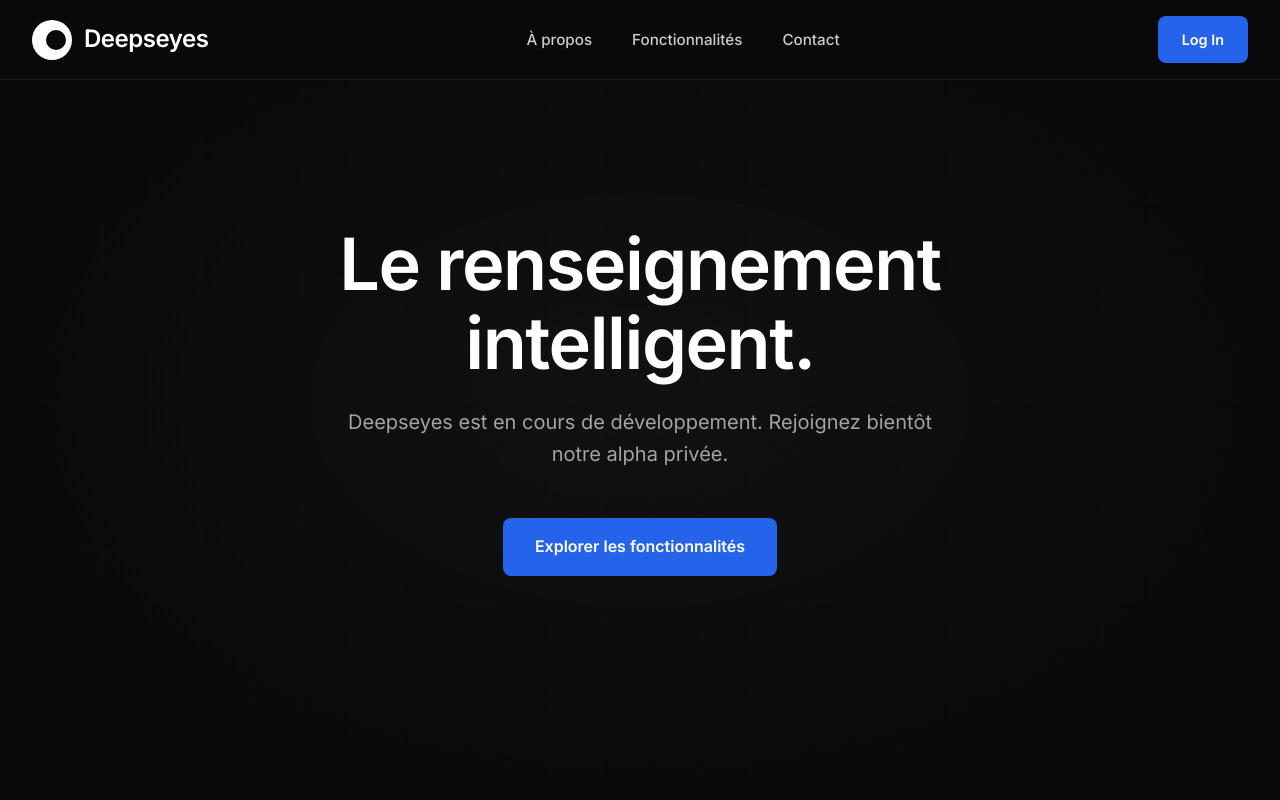
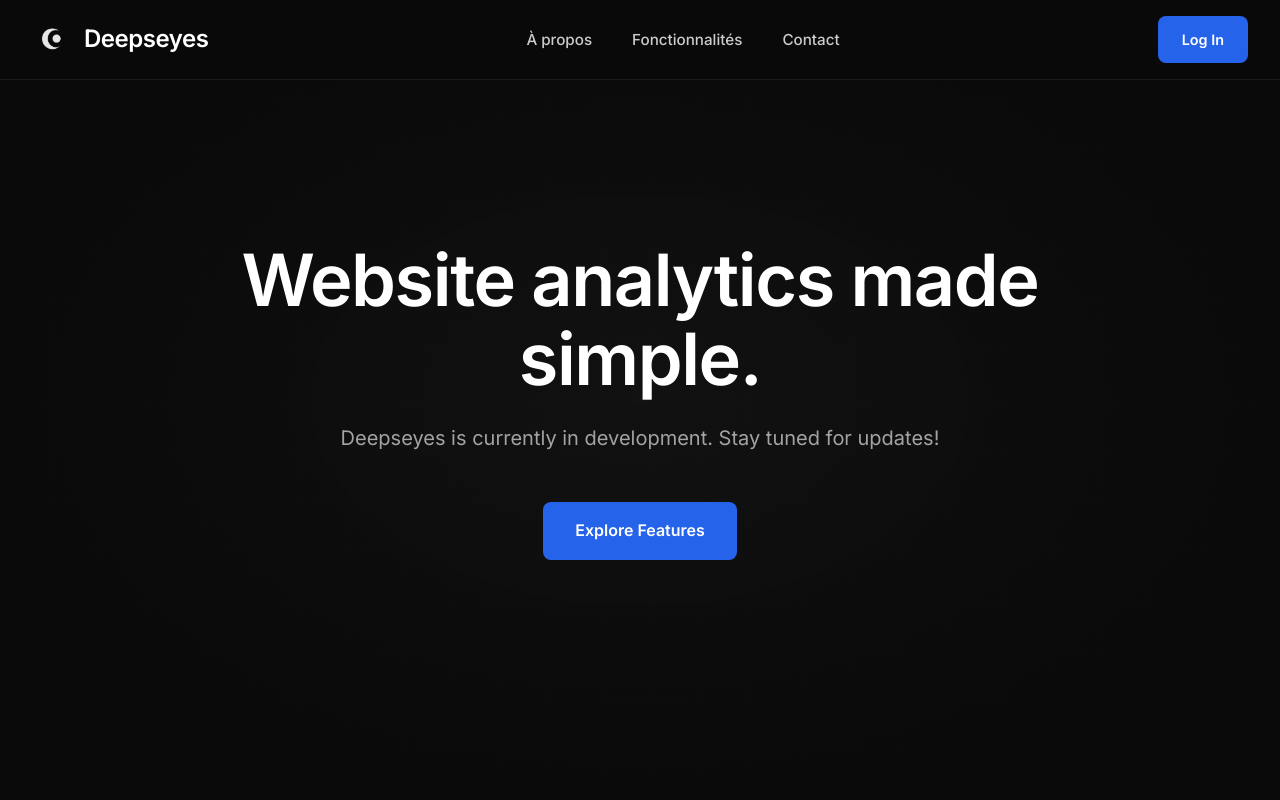
Before and after one commit to Rooot3301/DeepSeyes, a website built with Vite: page index.html in a window 1280 px wide. Shown: the top 800 px of the page. Built offline with nearby package versions, Linux system fonts and the light colour scheme.

Commit message:
Remplacer le logo par le logo Deepseyes

```diff
--- a/src/main.js
+++ b/src/main.js
@@ -117,7 +117,7 @@ document.addEventListener('DOMContentLoaded', () => {
     <header class="header">
       <nav class="nav">
         <a href="#" class="logo-container">
-          <div class="logo-circle"></div>
+          <img src="/Logo_Deepseyes_Transparent.png" alt="Deepseyes" class="logo-image">
           <span class="logo-text">Deepseyes</span>
         </a>
         <ul class="nav-links">
@@ -132,9 +132,9 @@ document.addEventListener('DOMContentLoaded', () => {
     <!-- Hero Section -->
     <section id="accueil" class="hero">
       <div class="hero-content">
-        <h1>Le renseignement intelligent.</h1>
-        <p>Deepseyes est en cours de développement. Rejoignez bientôt notre alpha privée.</p>
-        <a href="#fonctionnalites" class="btn-primary">Explorer les fonctionnalités</a>
+        <h1>Website analytics made simple.</h1>
+        <p>Deepseyes is currently in development. Stay tuned for updates!</p>
+        <a href="#fonctionnalites" class="btn-primary">Explore Features</a>
       </div>
     </section>
 
--- a/src/style.css
+++ b/src/style.css
@@ -67,25 +67,10 @@ body {
   text-decoration: none;
 }
 
-.logo-circle {
+.logo-image {
   width: 40px;
   height: 40px;
-  background: #ffffff;
-  border-radius: 50%;
-  display: flex;
-  align-items: center;
-  justify-content: center;
-  position: relative;
-}
-
-.logo-circle::before {
-  content: '';
-  width: 20px;
-  height: 20px;
-  background: #0a0a0a;
-  border-radius: 50%;
-  position: absolute;
-  right: 6px;
+  object-fit: contain;
 }
 
 .logo-text {
@@ -494,6 +479,11 @@ body {
   .feature-card {
     padding: 2rem;
   }
+
+  .logo-image {
+    width: 35px;
+    height: 35px;
+  }
 }
 
 /* Smooth scrolling */
```
